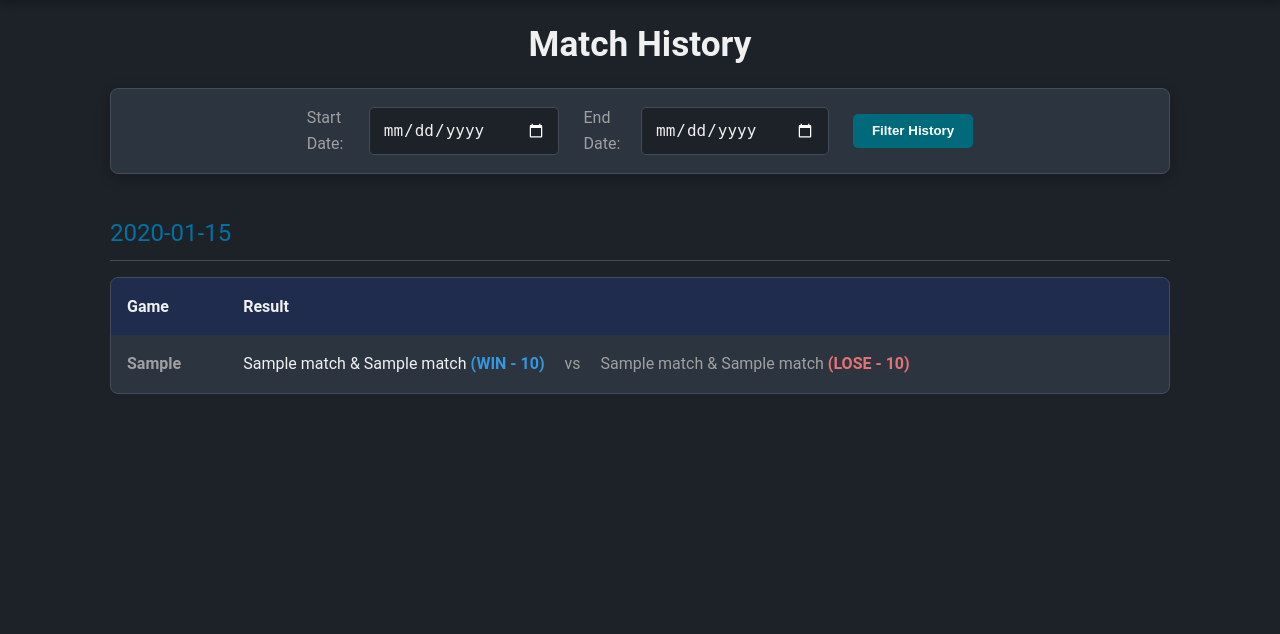
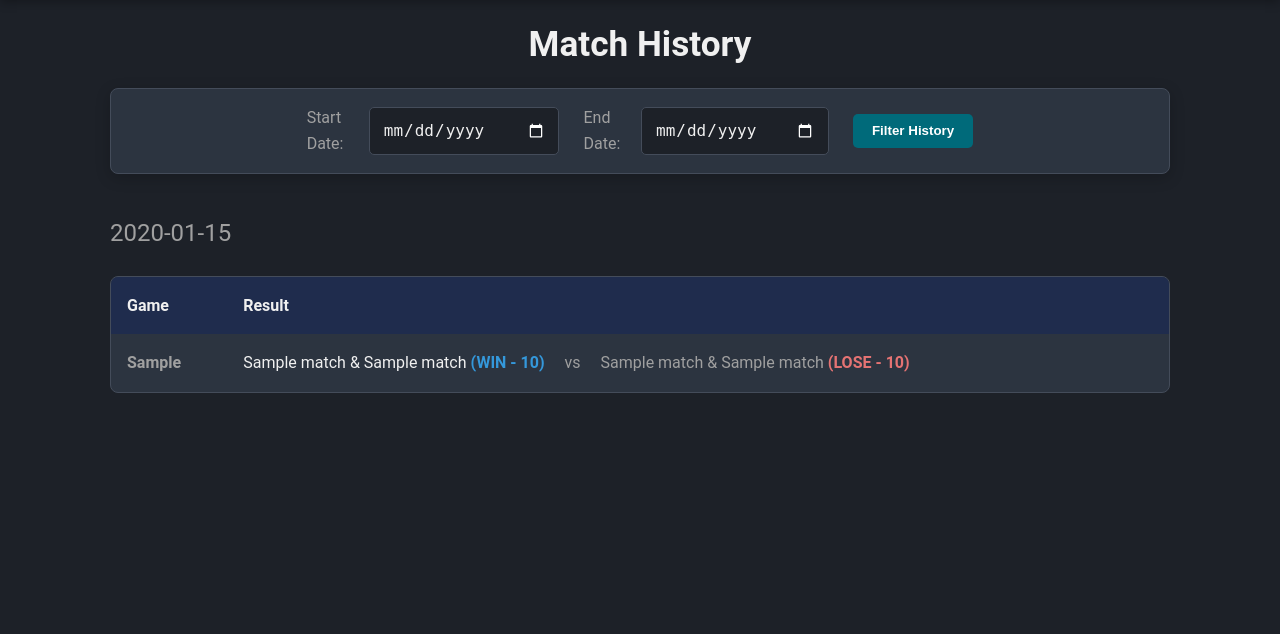
Before and after one commit to jpmahinay/smashers-webapp, a Flask app: template backend/templates/history.html in a window 1280 px wide. Shown: the part 68-702 px from the top of the page. Run offline with Flask 3, Linux system fonts and the light colour scheme; the template is opened without the code that fills it: most values are stand-ins (such as "Sample title", 1, 10 or a date in 2020).

Commit message:
Update history.html

```diff
--- a/backend/templates/history.html
+++ b/backend/templates/history.html
@@ -19,8 +19,8 @@
     {% if grouped_matches %}
         {% for date, matches_on_date in grouped_matches.items() %}
             <div class="history-day-group">
-                <h3 class="history-date-header">{{ date }}</h3>
-                <div class="table-container card">
+                <h3>{{ date }}</h3>
+                <div class="table-container">
                     <table>
                         <thead>
                             <tr>
```
